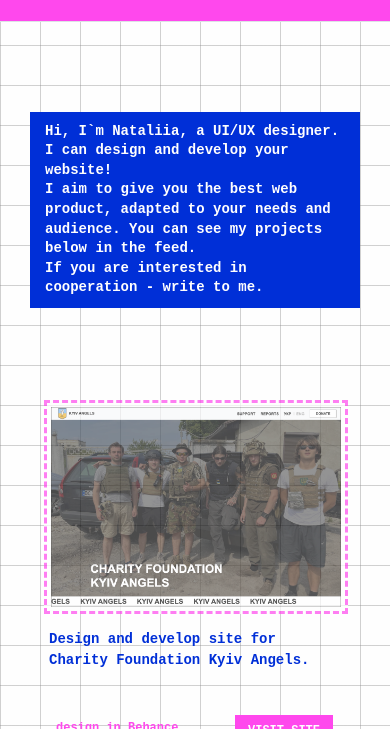
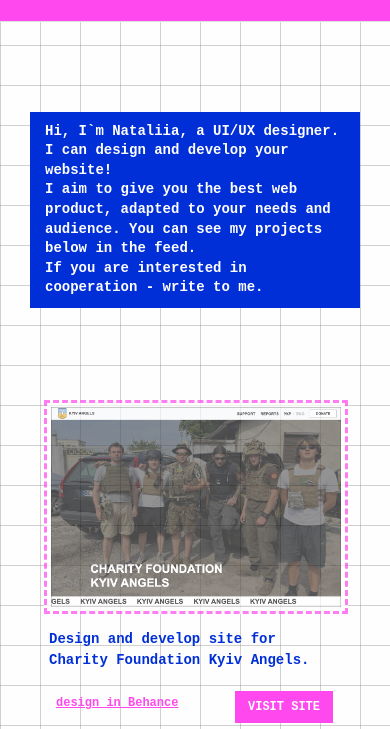
Before and after one commit to n-str/n-str.github.io, a plain HTML site: page index.html in a window 390 px wide. Shown: the part 115-844 px from the top of the page. Drawn offline with nearby package versions, Linux system fonts and the light colour scheme.

Commit message:
Update style.css

```diff
--- a/assets/css/style.css
+++ b/assets/css/style.css
@@ -720,7 +720,7 @@
 
 
 .card {
-    height: 90%;
+    height: 533px;
     border: 0;
     border-radius: 0;
 	background: none;
@@ -730,27 +730,28 @@
 	@media (max-width: 667px) {
 		.card {
 			width: 453px;
+			height: 447px;
 		}
 	}
 
 	@media (max-width: 564px) {
 		.card {
 			width: 353px;
-			height: 85%;
+			height: 354px;
 		}
 	}
 
 	@media (max-width: 437px) {
 		.card {
 			width: 320px;
-			height: 87%;
+			height: 302px;
 		}
 	}
 
 	@media (max-width: 406px) {
 		.card {
 			width: 290px;
-			height: 86%;
+			height: 290px;
 		}
 	}
 
```
